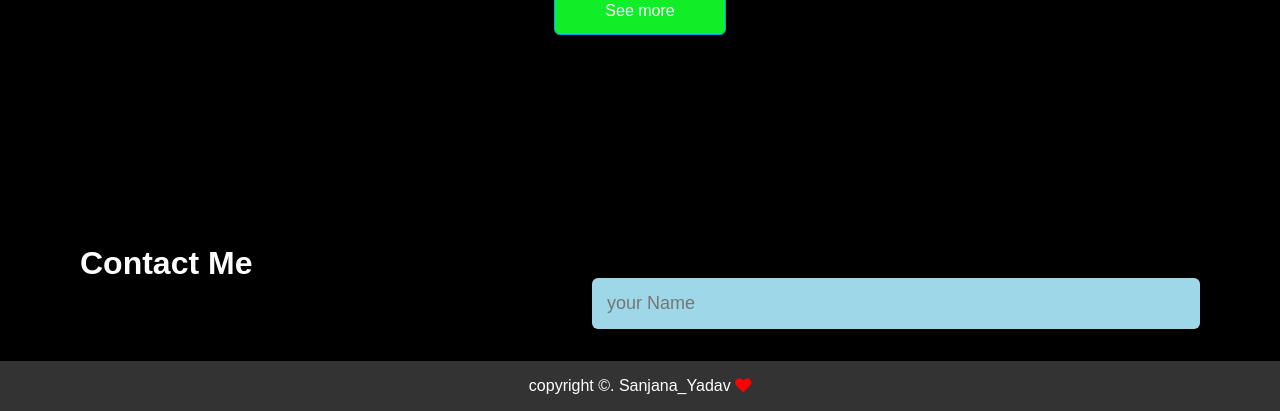
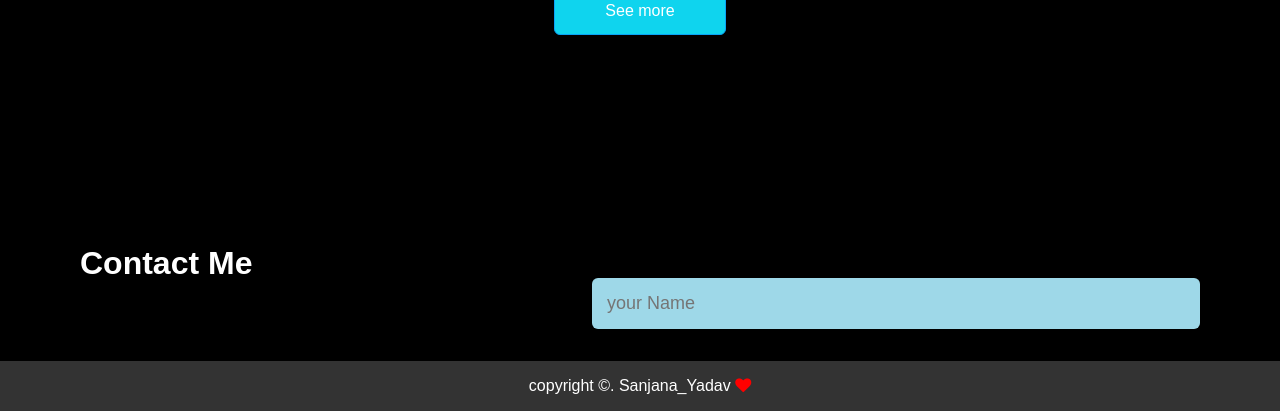
Before and after one commit to Sana-Rani/sanjana, a plain HTML site: page index.html in a window 1280 px wide. In both pictures the pointer is over the link "See more". Shown: the part 2854-3265 px from the top of the page. Drawn offline with Linux system fonts and the light colour scheme.

Commit message:
Update stylesheet.css

```diff
--- a/stylesheet.css
+++ b/stylesheet.css
@@ -234,7 +234,7 @@
 
     }
     .btn:hover{
-      background: #0fee26;
+     background: #0fd4ee;
     }
      /*------------------------------------Contact---------------------------------------------*/
 
```
